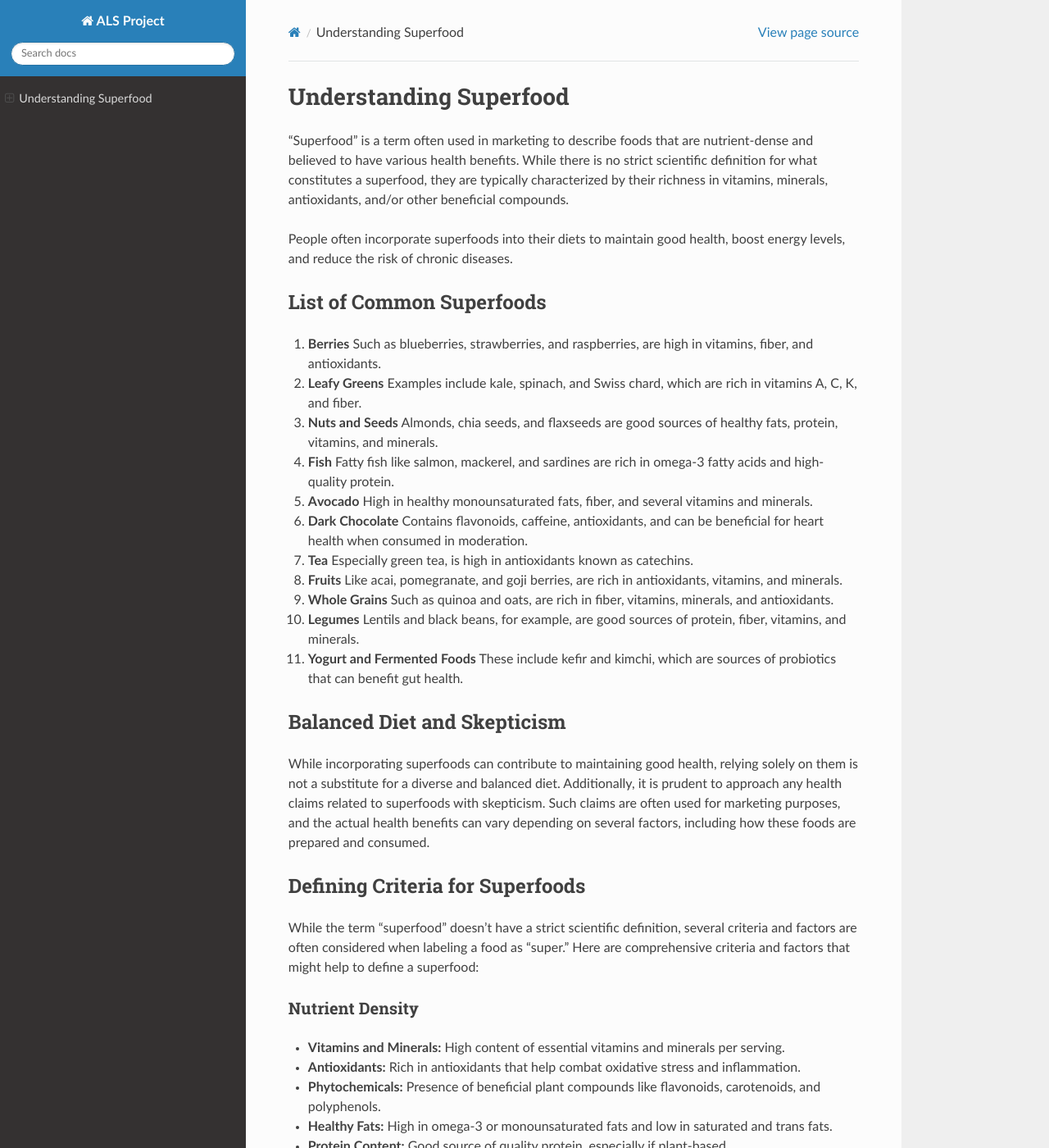
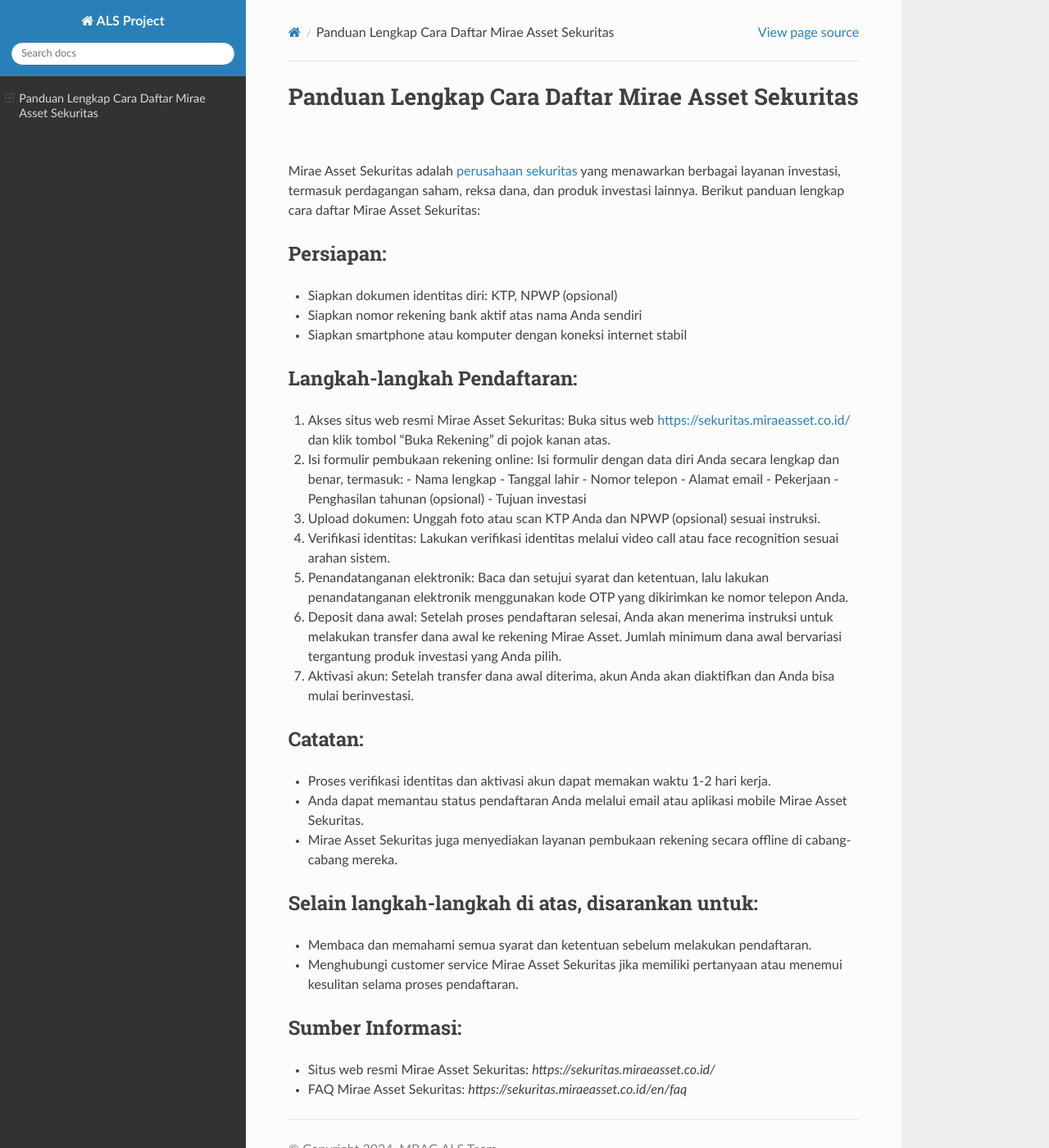
Before and after one commit to Dendibakom/mirae-asset, a Sphinx documentation site: the page built from docs/index.rst, in a window 1280 px wide and 1400 px high. Shown: the whole window at 82% size. Built offline with Sphinx 7.4.7 and the Read the Docs theme 2.0.0, drawn with Linux system fonts in a browser that asks for light colours; some of the changed text lies outside the part shown.

Commit message:
Update index.rst

```diff
--- a/docs/index.rst
+++ b/docs/index.rst
@@ -1,119 +1,53 @@
-======================
-Understanding Superfood
-======================
+Panduan Lengkap Cara Daftar Mirae Asset Sekuritas
+===================================================
 
-"Superfood" is a term often used in marketing to describe foods that are
-nutrient-dense and believed to have various health benefits. While there is no
-strict scientific definition for what constitutes a superfood, they are typically
-characterized by their richness in vitamins, minerals, antioxidants, and/or other
-beneficial compounds.
+Mirae Asset Sekuritas adalah `perusahaan sekuritas <https://navi.id>`_ yang menawarkan berbagai layanan investasi, termasuk perdagangan saham, reksa dana, dan produk investasi lainnya. Berikut panduan lengkap cara daftar Mirae Asset Sekuritas:
 
-People often incorporate superfoods into their diets to maintain good health,
-boost energy levels, and reduce the risk of chronic diseases.
+Persiapan:
+----------
 
-List of Common Superfoods
-=========================
+- Siapkan dokumen identitas diri: KTP, NPWP (opsional)
+- Siapkan nomor rekening bank aktif atas nama Anda sendiri
+- Siapkan smartphone atau komputer dengan koneksi internet stabil
 
-1. **Berries**
-   Such as blueberries, strawberries, and raspberries, are high in vitamins, fiber,
-   and antioxidants.
+Langkah-langkah Pendaftaran:
+-----------------------------
 
-2. **Leafy Greens**
-   Examples include kale, spinach, and Swiss chard, which are rich in vitamins A, C, K,
-   and fiber.
+1. Akses situs web resmi Mirae Asset Sekuritas: Buka situs web https://sekuritas.miraeasset.co.id/ dan klik tombol "Buka Rekening" di pojok kanan atas.
 
-3. **Nuts and Seeds**
-   Almonds, chia seeds, and flaxseeds are good sources of healthy fats, protein,
-   vitamins, and minerals.
+2. Isi formulir pembukaan rekening online: Isi formulir dengan data diri Anda secara lengkap dan benar, termasuk:
+   - Nama lengkap
+   - Tanggal lahir
+   - Nomor telepon
+   - Alamat email
+   - Pekerjaan
+   - Penghasilan tahunan (opsional)
+   - Tujuan investasi
 
-4. **Fish**
-   Fatty fish like salmon, mackerel, and sardines are rich in omega-3 fatty acids
-   and high-quality protein.
+3. Upload dokumen: Unggah foto atau scan KTP Anda dan NPWP (opsional) sesuai instruksi.
 
-5. **Avocado**
-   High in healthy monounsaturated fats, fiber, and several vitamins and minerals.
+4. Verifikasi identitas: Lakukan verifikasi identitas melalui video call atau face recognition sesuai arahan sistem.
 
-6. **Dark Chocolate**
-   Contains flavonoids, caffeine, antioxidants, and can be beneficial for heart health
-   when consumed in moderation.
+5. Penandatanganan elektronik: Baca dan setujui syarat dan ketentuan, lalu lakukan penandatanganan elektronik menggunakan kode OTP yang dikirimkan ke nomor telepon Anda.
 
-7. **Tea**
-   Especially green tea, is high in antioxidants known as catechins.
+6. Deposit dana awal: Setelah proses pendaftaran selesai, Anda akan menerima instruksi untuk melakukan transfer dana awal ke rekening Mirae Asset. Jumlah minimum dana awal bervariasi tergantung produk investasi yang Anda pilih.
 
-8. **Fruits**
-   Like acai, pomegranate, and goji berries, are rich in antioxidants, vitamins, and minerals.
+7. Aktivasi akun: Setelah transfer dana awal diterima, akun Anda akan diaktifkan dan Anda bisa mulai berinvestasi.
 
-9. **Whole Grains**
-   Such as quinoa and oats, are rich in fiber, vitamins, minerals, and antioxidants.
+Catatan:
+--------
 
-10. **Legumes**
-    Lentils and black beans, for example, are good sources of protein, fiber, vitamins,
-    and minerals.
+- Proses verifikasi identitas dan aktivasi akun dapat memakan waktu 1-2 hari kerja.
+- Anda dapat memantau status pendaftaran Anda melalui email atau aplikasi mobile Mirae Asset Sekuritas.
+- Mirae Asset Sekuritas juga menyediakan layanan pembukaan rekening secara offline di cabang-cabang mereka.
 
-11. **Yogurt and Fermented Foods**
-    These include kefir and kimchi, which are sources of probiotics that can benefit gut health.
+Selain langkah-langkah di atas, disarankan untuk:
+-------------------------------------------------
+- Membaca dan memahami semua syarat dan ketentuan sebelum melakukan pendaftaran.
+- Menghubungi customer service Mirae Asset Sekuritas jika memiliki pertanyaan atau menemui kesulitan selama proses pendaftaran.
 
-Balanced Diet and Skepticism
-============================
+Sumber Informasi:
+------------------
 
-While incorporating superfoods can contribute to maintaining good health, relying solely
-on them is not a substitute for a diverse and balanced diet. Additionally, it is prudent
-to approach any health claims related to superfoods with skepticism. Such claims are often
-used for marketing purposes, and the actual health benefits can vary depending on several
-factors, including how these foods are prepared and consumed.
-
-Defining Criteria for Superfoods
-===========================
-
-While the term "superfood" doesn't have a strict scientific definition, several criteria and factors are often considered when labeling a food as "super." Here are comprehensive criteria and factors that might help to define a superfood:
-
-Nutrient Density
------------------
-
-- **Vitamins and Minerals:** High content of essential vitamins and minerals per serving.
-- **Antioxidants:** Rich in antioxidants that help combat oxidative stress and inflammation.
-- **Phytochemicals:** Presence of beneficial plant compounds like flavonoids, carotenoids, and polyphenols.
-- **Healthy Fats:** High in omega-3 or monounsaturated fats and low in saturated and trans fats.
-- **Protein Content:** Good source of quality protein, especially if plant-based.
-- **Fiber Content:** High dietary fiber for digestive health.
-
-Health Benefits
------------------
-
-- **Disease Prevention:** Evidence suggesting protective effects against chronic diseases such as heart disease, diabetes, and cancer.
-- **Anti-Inflammatory Properties:** Helps in reducing inflammation in the body.
-- **Immune System Support:** Supports the immune system and reduces susceptibility to infections.
-- **Gut Health:** Supports a healthy digestive system and microbiome, possibly through probiotics or prebiotics.
-- **Mental Health and Cognitive Function:** Benefits brain health and cognitive function.
-
-Accessibility and Sustainability
----------------------------------
-
-- **Availability:** Widely available to the general population.
-- **Sustainability:** Produced in an environmentally sustainable way.
-- **Affordability:** Relatively cost-effective, especially compared to highly processed alternatives.
-- **Cultivation Practices:** Grown without harmful pesticides, herbicides, or other chemicals.
-
-Taste and Versatility
-----------------------
-
-- **Palatability:** Tastes good and is appealing to eat.
-- **Versatility:** Can be incorporated into a variety of dishes and cuisines.
-- **Ease of Preparation:** Relatively easy to prepare and consume.
-
-Additional Considerations
---------------------------
-
-- **Research Evidence:** Backed by scientific research for providing health benefits.
-- **Cultural Relevance:** Important in the diet of one or more cultures, with traditional use suggesting benefits.
-- **Low in Harmful Substances:** Low levels of contaminants, pesticides, and additives.
-
-Final Note
-------------
-
-While using these criteria and factors, it’s essential to understand that no single food can provide all the nutrients and health benefits that the body needs. A balanced and varied diet, complemented by a healthy lifestyle, is fundamental for overall well-being. Additionally, health claims related to superfoods should be approached with a critical eye, as the marketing of these foods can sometimes exaggerate their benefits.
-
-**References:**
-
-- `Minivnutruition.com <https://www.minivnutrition.com/>`_
-- `Fitfoodiefinds.com <https://fitfoodiefinds.com/best-protein-shakes/>`_
+- Situs web resmi Mirae Asset Sekuritas: `https://sekuritas.miraeasset.co.id/`
+- FAQ Mirae Asset Sekuritas: `https://sekuritas.miraeasset.co.id/en/faq`
```
